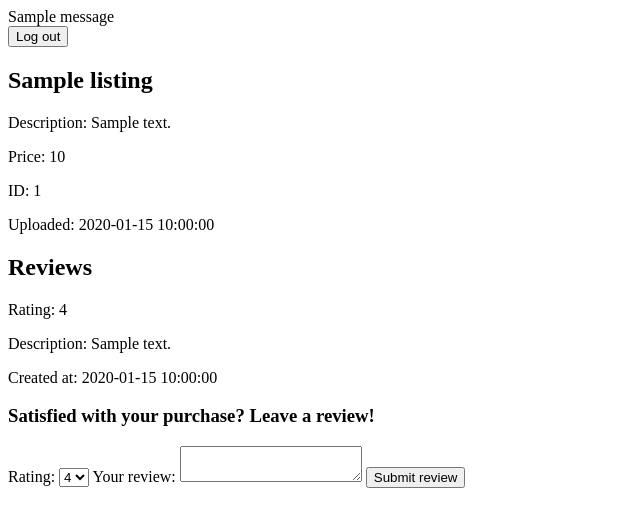
After one commit to Vaiterius/COMP440-Project, a Flask app: template templates/listing.html in a window 1280 px wide. The commit adds this page. Shown: the top 527 px of the page, without its empty margins (0-640 px from the left). Run offline with Flask 3, Linux system fonts and the light colour scheme; the template is opened without the code that fills it: most values are stand-ins (such as "Sample title", 1, 10 or a date in 2020); one stand-in notice (Sample message) is shown.

Commit message:
Implement listing views and review submissions

```diff
--- a/templates/layout.html
+++ b/templates/layout.html
@@ -20,7 +20,7 @@
         <div class="row">
             <div class="col"></div>
             <div class="col align-self-center mt-3">
-                {% with messages =  get_flashed_messages(with_categories=true) %}
+                {% with messages = get_flashed_messages(with_categories=true) %}
                     {% if messages %}
                         {% for category, message in messages %}
                             {% if category == "success" %}
@@ -52,6 +52,13 @@
         </div>
     </div>
 
+    <!-- Log out -->
+    <div class="button">
+        <form action="/login" method="get">
+            <button type="submit">Log out</button>
+        </form>
+    </div>
+
     <!-- Main content of page goes here -->
     <main>
         {% block main %}{% endblock %}
--- /dev/null
+++ b/templates/listing.html
@@ -0,0 +1,41 @@
+{% extends "layout.html" %}
+
+{% block title %}Listing #{{ listing.item_id }}{% endblock %}
+
+{% block main %}
+    <link rel="stylesheet" href="static/styles/index_styles.css" />
+
+    <section class="container">
+        <h1>{{ listing.title }}</h1>
+        <p>Description: {{ listing.description }}</p>
+        <p>Price: {{ listing.price }}</p>
+        <p>ID: {{ listing.item_id }}</p>
+        <p>Uploaded: {{ listing.created_at }}</p>
+    </section>
+
+    <!-- User can leave review here -->
+    <section>
+        <h2>Reviews</h2>
+
+        {% for review in reviews %}
+            <div>
+                <p>Rating: {{ review.rating }}</p>
+                <p>Description: {{ review.description }}</p>
+                <p>Created at: {{ review.created_at }}</p>
+            </div>
+        {% endfor %}
+
+        <h3>Satisfied with your purchase? Leave a review!</h3>
+        <form action="/submit_review/item_id={{ listing.item_id }}" method="post">
+            <label for="rating">Rating:</label>
+            <select name="rating" id="rating">
+                {% for rating in ratings %}
+                    <option value="{{ rating }}">{{ rating }}</option>
+                {% endfor %}
+            </select>
+            <label for="review">Your review:</label>
+            <textarea name="review" id="review" required></textarea>
+            <button type="submit">Submit review</button>
+        </form>
+    </section>
+{% endblock %}
--- a/templates/login.html
+++ b/templates/login.html
@@ -13,7 +13,7 @@
                     <input type="email" placeholder="Email" class="email" name="email">
                     <input type="password" placeholder="Password" class="password" name="password">
                     <p class="checkbox"><input type="checkbox" class="checkbox">Remember me?</p>
-                    <a href="/templates/lmao.html" class="forgotpass">Forgot Password?</a>
+                    <a href="/lmao" class="forgotpass">Forgot Password?</a>
                     <input type="submit" value="Login" class="btn">
                     <p class="prg">Don't have an account?<a href="{{ url_for('registration') }}" class="register">Register</a></p>
                 </div>
--- a/templates/post_item.html
+++ b/templates/post_item.html
@@ -19,6 +19,11 @@
             <div class="form-group">
                 <label for="category">Category:</label>
                 <input type="text" name="category" id="category" required>
+                <select name="category" id="category">
+                    {% for category in categories %}
+                        <option value="{{ category }}">{{ category }}</option>
+                    {% endfor %}
+                </select>
             </div>
             <div class="form-group">
                 <label for="price">Price:</label>
--- a/views.py
+++ b/views.py
@@ -1,5 +1,5 @@
 import random
-from datetime import datetime
+import datetime
 
 from flask import Flask, request, render_template, redirect, flash, session
 from werkzeug.security import generate_password_hash, check_password_hash
@@ -17,6 +17,37 @@ connection = connection.MySQLConnection(
 # e.g. {"username": "foo", "email": "bar", ...}
 # instead of ("foo", "bar", ...)
 cursor = connection.cursor(dictionary=True)
+
+
+def insert_item(author_id: int, title: str, description: str, price: float, category_id: int) -> None:
+    """General function that helps with inserting an item along with its belonging category"""
+    # Insert item.
+    cursor.execute("INSERT IGNORE INTO items (author_id, title, description, price) VALUES (%s, %s, %s, %s)", (author_id, title, description, price))
+
+    # Fetch item's ID after being generated from insertion.
+    cursor.execute("SELECT LAST_INSERT_ID()")
+    item_id = cursor.fetchone()["LAST_INSERT_ID()"]
+    print(item_id)
+
+    # Create an item-category connection, binding an item to a category.
+    cursor.execute("INSERT IGNORE INTO item_categories (item_id, category_id) VALUES (%s, %s)", (item_id, category_id))
+
+
+def has_reached_max_posts(author_id: int, table_name: str) -> bool:
+    """General function that helps with checking if user has posted 3 times the past day.
+
+    Either for items or reviews on an item.
+    """
+    MAX: int = 3
+
+    # Queries if post date has been posted within the last day.
+    yesterday_today = datetime.datetime.now() - datetime.timedelta(days=1)
+    cursor.execute(
+        f"SELECT COUNT(*) FROM {table_name} WHERE author_id = %s AND created_at >= %s",
+        (author_id, yesterday_today)
+    )
+
+    return cursor.fetchone()["COUNT(*)"] >= MAX  # Count is more than 3.
 
 
 @app.route("/")
@@ -138,47 +169,103 @@ def login():
     return render_template("login.html")
 
 
-# @app.route("/submit_listing", methods=["GET", "POST"])
-# def submit_listing():
-#     """Submit an item as a listing"""
-#     # Check if user is logged in.
-#     if not "username" in session:
-#         return redirect("/login")
+@app.route("/submit_listing", methods=["GET", "POST"])
+def submit_listing():
+    """Submit an item as a listing"""
+    # Check if user is logged in.
+    if not "username" in session:
+        return redirect("/login")
 
-#     if request.method == "POST":
-#         username: str = session["username"]
+    if request.method == "POST":
+        username: str = session["username"]
+        user_id: int = session["user_id"]
 
-#         # TODO Check if the user has already posted 3 items today.
-#         # today = datetime.today().date()
-#         # cursor.execute("SELECT items_posted FROM users WHERE username = %s", (username,))
-#         # items_posted = cursor.fetchone()[0]
-#         items_posted: int = 2
-#         if items_posted >= 3:
-#             flash("You've already posted 3 times today. You can't post more.", "error")
+        # Check if the user has already posted 3 items today.
+        if has_reached_max_posts(user_id, "items"):
+            flash("You have reached the maximum posts for today", "error")
+            return redirect("/"), 400
 
-#         # TODO Fetch item inputs.
-#         title = request.form.get("title").strip()
-#         description = request.form.get("description").strip()
-#         category = request.form.get("category").strip()
-#         price = float(request.form.get("price"))
-#         user_id = 1  # Replace with the actual user's ID
+        # Fetch item inputs.
+        title = request.form.get("title").strip()
+        description = request.form.get("description").strip()
+        category = request.form.get("category").strip()
+        price = float(request.form.get("price"))
 
-#         # TODO Save the listing into the database.
-#         cursor.execute("INSERT INTO products (title, description, category, price, username) VALUES (%s, %s, %s, %s, %s)",(title, description, category, price,username))
-#         connection.commit()
+        # Get ID from selected category.
+        cursor.execute("SELECT category_id FROM categories WHERE category_name = %s", (category,))
+        category_id: int = cursor.fetchone()["category_id"]
 
-#         flash("Item posted sucessfully.", "success")
+        # Save item listing.
+        insert_item(user_id, title, description, price, category_id)
 
-#         # Redirect to same page, essentially "refreshing" it.
-#         return redirect("/")
+        # Commit changes.
+        connection.commit()
 
-#     return redirect("/")
+        flash("Item posted sucessfully.", "success")
+
+        redirect("/")
+
+    # Insert the pre-defined categories as a list of options.
+    cursor.execute("SELECT category_name FROM categories")
+    categories: list[str] = [row["category_name"] for row in cursor.fetchall()]
+
+    return render_template("post_item.html", categories=categories)
+
+
+@app.route("/submit_review/item_id=<item_id>", methods=["POST"])
+def submit_review(item_id: int):
+    """Submit review for an item"""
+    # Check if user is logged in.
+    if not "username" in session:
+        flash("You must be logged in to perform this", "error")
+        return redirect("/login")
+
+    user_id: int = session["user_id"]
+
+    # Get and cleanse form data.
+    rating = request.form.get("rating").strip()
+    review = request.form.get("review").strip()
+
+    # Check if the user has already posted 3 items today.
+    if has_reached_max_posts(user_id, "items"):
+        flash("You have reached the maximum posts for today", "error")
+        return redirect("/"), 400
+
+    # Create and save review into database.
+    cursor.execute(
+        "INSERT INTO reviews (author_id, item_id, rating, description) VALUES (%s, %s, %s, %s)",
+        (user_id, item_id, rating, review)
+    )
+
+    # Commit the changes.
+    connection.commit()
+
+    # Return to individual item listing, where they will see the reviews under it.
+    return redirect(f"/listing/id={item_id}")
+
+
+
+@app.route("/listing/id=<listing_id>")
+def view_listing(listing_id: int):
+    """View an individual listing"""
+
+    cursor.execute("SELECT * FROM items WHERE item_id = %s", (listing_id,))
+    listing = cursor.fetchone()
+
+    if not listing:
+        flash("Item does not exist", "error")
+        return redirect("/")
+
+    # Insert reviews to be seen under the item.
+    cursor.execute("SELECT * FROM reviews WHERE item_id = %s", (listing_id,))
+    reviews = cursor.fetchall()
+
+    return render_template("listing.html", listing=listing, reviews=reviews, ratings=["excellent", "good", "fair", "poor"])
 
 
 @app.route("/initialize", methods=["POST"])
 def initialize():
     """Initialize the database tables if not already exists, as per the instructions"""
-    # Make sure a user is logged in before they can execute this.
     # Check if user is logged in.
     if not "username" in session:
         flash("You must be logged in to perform this", "error")
@@ -233,6 +320,10 @@ def initialize():
             FOREIGN KEY (item_id) REFERENCES items(item_id)
         );
 
+        -- Make admin
+        INSERT IGNORE INTO users (user_id, username, password, first_name, last_name, email)
+        VALUES (1, 'admin', 'admin', 'Max', 'Caulfield', 'admin@gmail.com');
+
         -- Pre-defined categories
         INSERT IGNORE INTO categories (category_name)
         VALUES
@@ -259,43 +350,33 @@ def initialize():
 
     # Dummy item details
     dummy_items = [
-        ("Laptop", "Brand new laptop, great for gaming", 999.99),
-        ("Coffee Maker", "High-quality coffee machine for home use", 49.99),
-        ("Yoga Mat", "Premium yoga mat, eco-friendly material", 29.99),
-        ("Bluetooth Speaker", "Portable speaker with excellent sound quality", 79.99),
-        ("Gardening Tools", "Set of essential tools for gardening enthusiasts", 39.99),
+        {'title': 'Shoes', 'description': 'Running shoes for everyday workout', 'price': 49.99},
+        {'title': 'Book', 'description': 'A thrilling novel about adventure', 'price': 14.99},
+        {'title': 'Headphones', 'description': 'Noise-cancelling headphones', 'price': 99.99}
     ]
 
     # Get all available category IDs from the categories table
     cursor.execute("SELECT category_id FROM categories")
     categories = cursor.fetchall()
-    category_ids = [category["category_id"] for category in categories]
-
-    # Get current session user id to upload as author.
-    user_id: int = session["user_id"]
+    category_ids: list[int] = [category["category_id"] for category in categories]
 
     for item in dummy_items:
-        # Insert item details into the items table
-        cursor.execute("INSERT IGNORE INTO items (author_id, title, description, price) VALUES (%s, %s, %s, %s)", (user_id, item['title'], item['description'], item['price']))
-
-        # Get the last inserted item_id
-        cursor.execute("SELECT LAST_INSERT_ID()")
-        item_id = cursor.fetchone()["item_id"]
-
-        # Assign a random category to the item
+        # Insert item with an assigned category.
         random_category_id = random.choice(category_ids)
-        cursor.execute("INSERT IGNORE INTO item_categories (item_id, category_id) VALUES (%s, %s)", (item_id, random_category_id))
+        insert_item(1, item["title"], item["description"], item["price"], random_category_id)
 
     # Commit the changes
     connection.commit()
 
-    if cursor.rowcount > 0:
-        flash("Database successfully initialized!", "success")
-    else:
-        flash("No initialization needed", "info")
+    flash("Database successfully initialized!", "success")
 
     return redirect("/")
 
 
+@app.route("/lmao")
+def lma0():
+    return render_template("lmao.html")
+
+
 if __name__ == "__main__":
     app.run(debug=True)
```
Also changed, not shown: templates/index.html (+12 -8 lines), static/styles/listing_styles.css (added).
